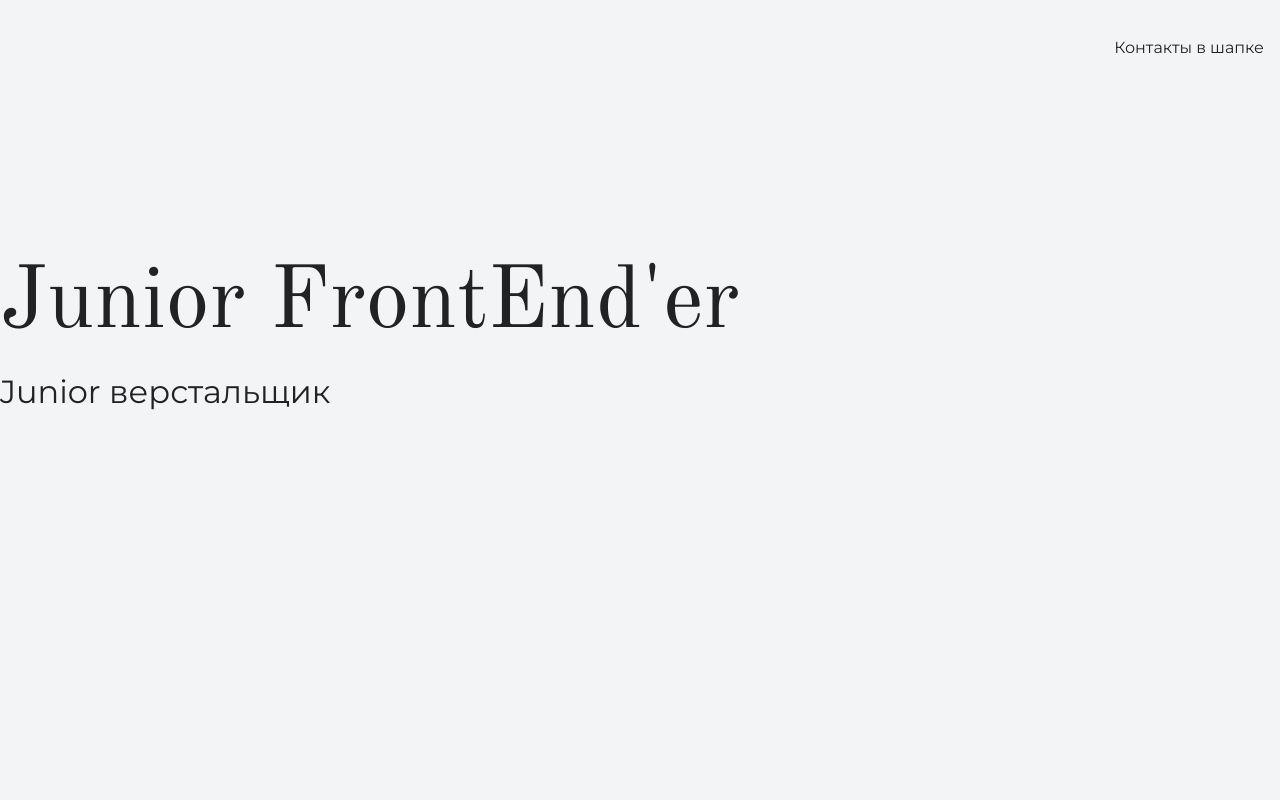
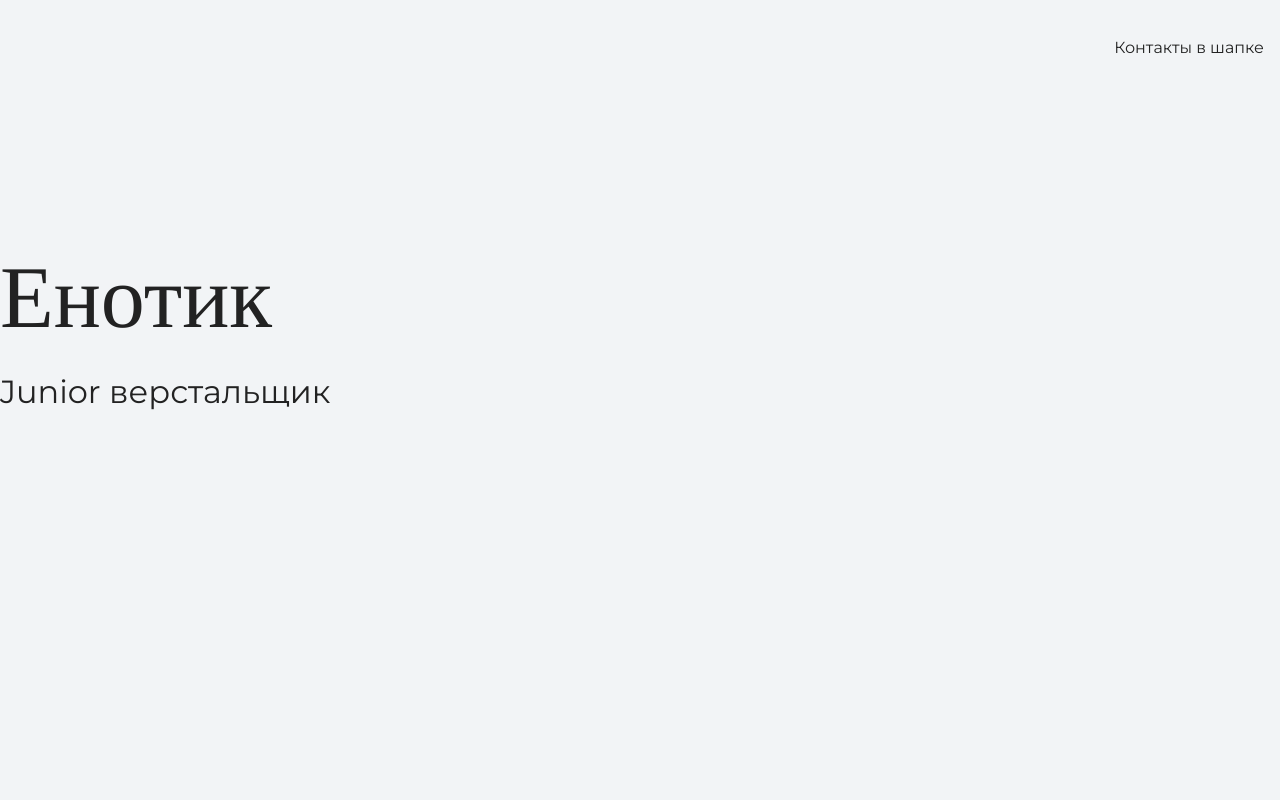
Before and after one commit to JuniorFront1End/my-site, a plain HTML site: page index.html in a window 1280 px wide. Shown: the top 800 px of the page. Drawn offline with nearby package versions, Linux system fonts and the light colour scheme.

Commit message:
меняет текст на главной странице

```diff
--- a/index.html
+++ b/index.html
@@ -15,7 +15,7 @@
     </header>
 
     <section class="hero-image">
-      <h1 class="heading">Junior FrontEnd'er</h1>
+      <h1 class="heading">Енотик</h1>
       <p>Junior верстальщик</p>
     </section>
 
```
